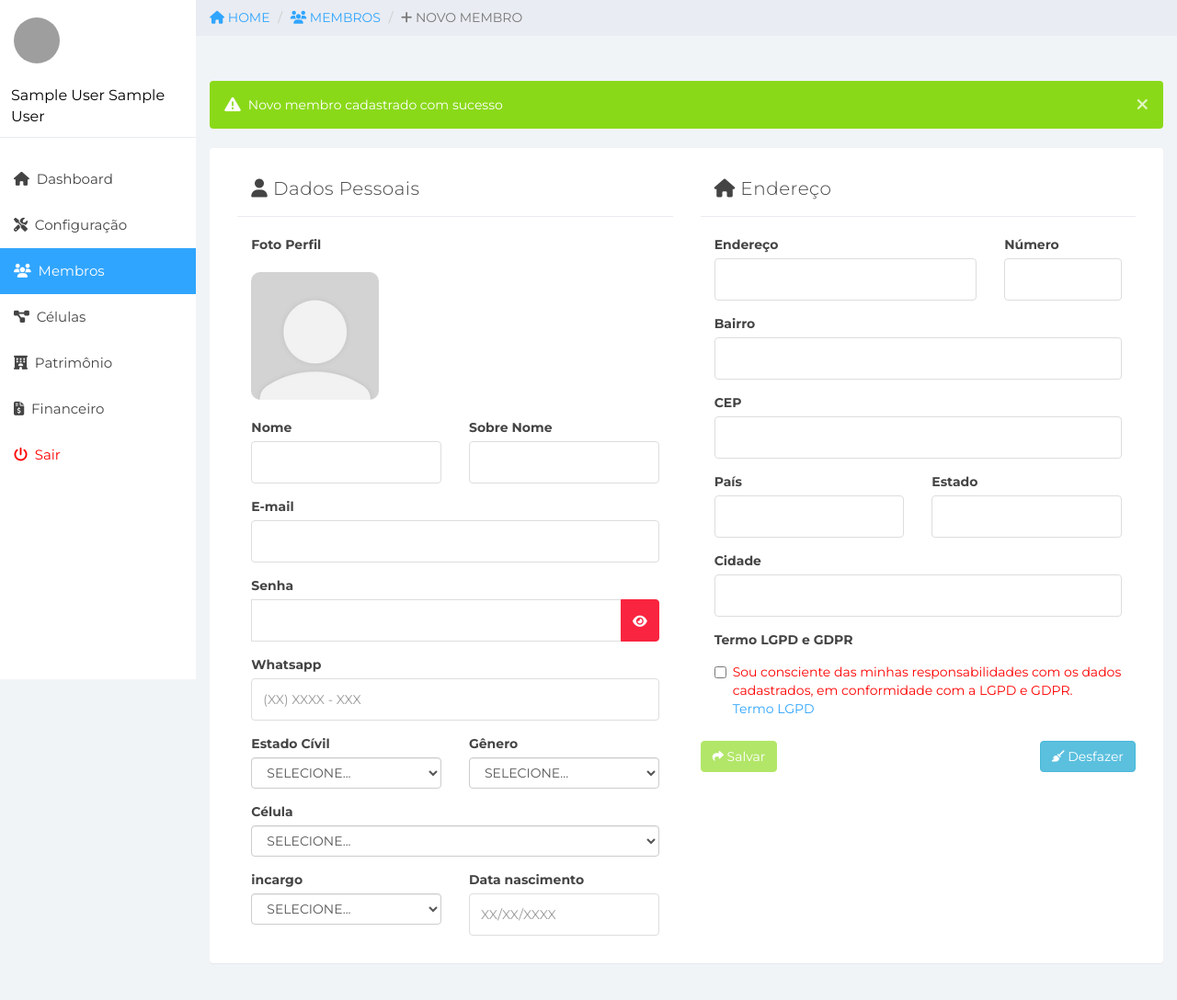
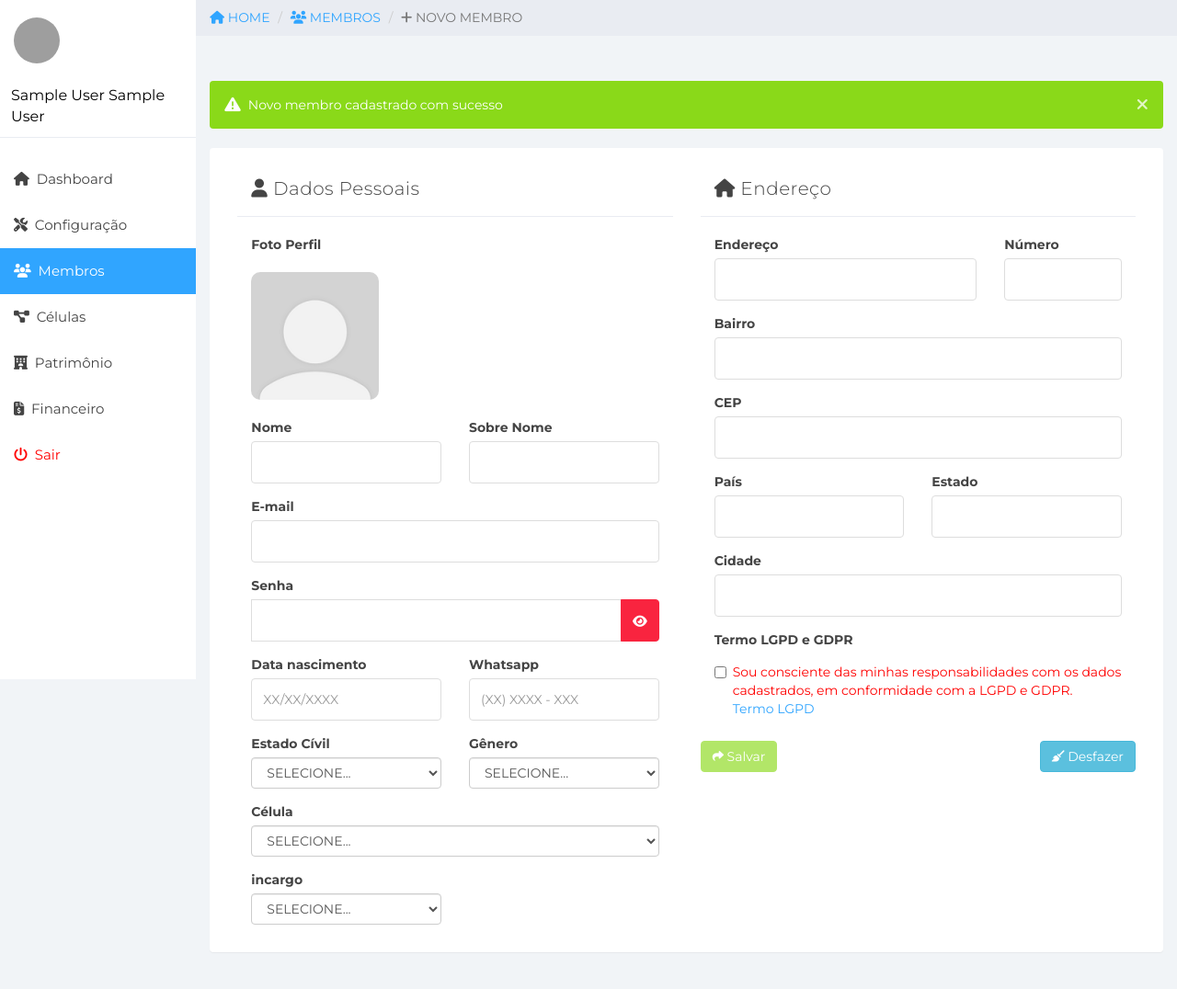
Before and after one commit to FelipeSilveiraL/CFA, a PHP site: page /projetos/front/novoMembro.php?pagina=3&msn=1&idMembro= in a window 1280 px wide. Shown: the part 61-1149 px from the top of the page at 92% size. Run offline with PHP 8.4, Linux system fonts and the light colour scheme; the visitor is signed in with stand-in values (Sample User, id 1); data that the repository does not hold is empty; some libraries are stand-ins or nearby versions; grey boxes are pictures that could not be loaded.

Commit message:
não mostrar alertas php

```diff
--- a/front/header.php
+++ b/front/header.php
@@ -1,6 +1,9 @@
 <html lang="pt-br">
 	<?php
+	//sessões do portal
 	session_start();
+	// Desligue todos os relatórios de erros
+	error_reporting(0);
 
 	if ($_SESSION['email'] == NULL) {
 		header('Location: ../index.php?erro=1');
--- a/front/novoMembro.php
+++ b/front/novoMembro.php
@@ -142,7 +142,13 @@ if (!empty($_GET['idMembro'])) {
 									</span>
 								</div>
 							</div>
-							<div class="col-xs-12">
+							<div class="col-xs-6">
+								<div class="form-group">
+									<label>Data nascimento</label>
+									<input type="text" placeholder="xx/xx/xxxx" class="form-control" name="nascimento" value="<?= !empty($membro['data_nascimento']) ? $membro['data_nascimento'] : ""  ?>">
+								</div>
+							</div>
+							<div class="col-xs-6">
 								<div class="form-group">
 									<label>Whatsapp</label>
 									<input type="text" class="form-control" placeholder="(xx) xxxx - xxx" name="celular" maxlength="15" value="<?= !empty($membro['celular']) ? $membro['celular'] : ""  ?>">
@@ -227,12 +233,6 @@ if (!empty($_GET['idMembro'])) {
 										}
 										?>
 									</select>
-								</div>
-							</div>
-							<div class="col-xs-6">
-								<div class="form-group">
-									<label>Data nascimento</label>
-									<input type="text" placeholder="xx/xx/xxxx" class="form-control" name="nascimento" value="<?= !empty($membro['data_nascimento']) ? $membro['data_nascimento'] : ""  ?>">
 								</div>
 							</div>
 					</div>
```
